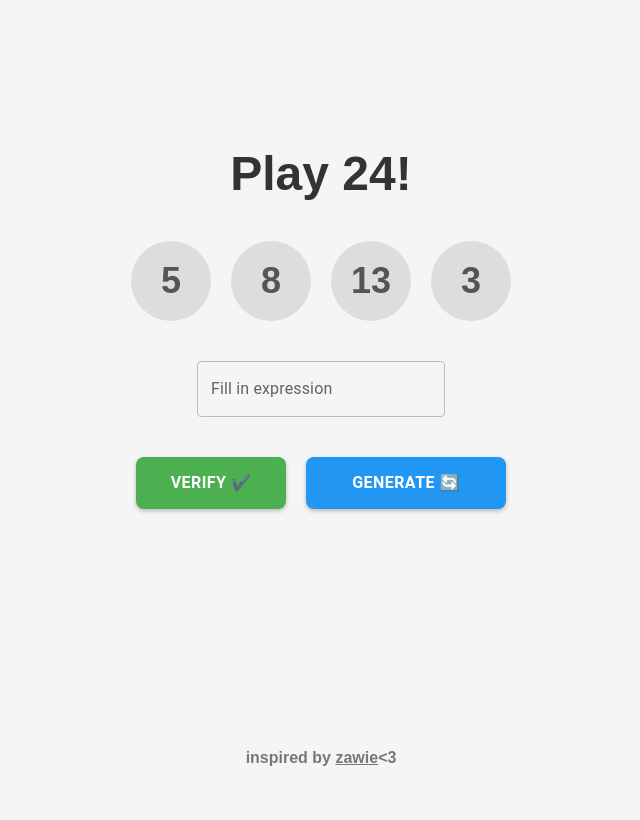
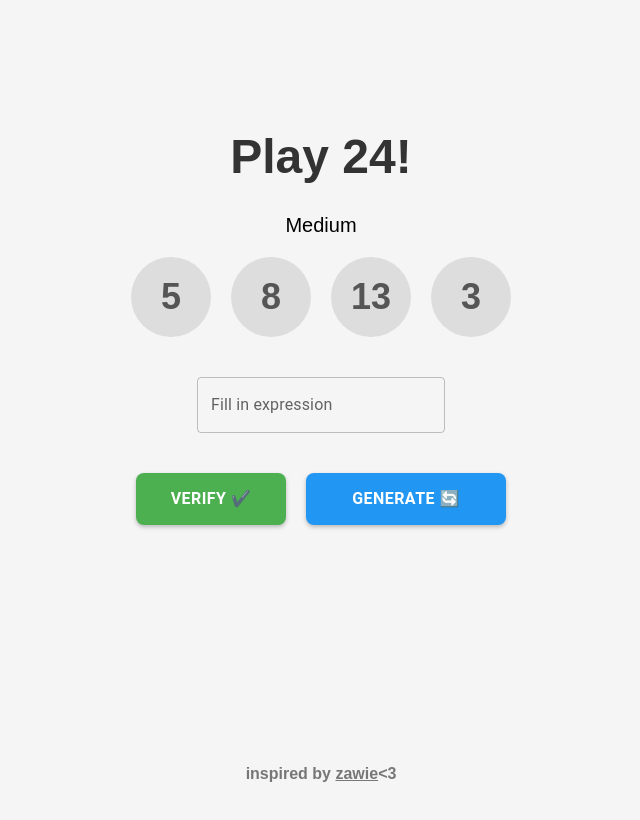
Before and after one commit to anyaguuu/24, a React (Create React App) app: page / in a window 1280 px wide. Both pictures are taken after a click on the button "GENERATE NEW NUMBERS 🔄". Shown: the top 820 px of the page, without its empty margins (319-959 px from the left). Built offline with nearby package versions, Linux system fonts and the light colour scheme.

Commit message:
levels working!

```diff
--- a/package.json
+++ b/package.json
@@ -37,5 +37,8 @@
       "last 1 firefox version",
       "last 1 safari version"
     ]
+  },
+  "devDependencies": {
+    "@babel/plugin-proposal-private-property-in-object": "^7.21.11"
   }
 }
--- a/src/App.js
+++ b/src/App.js
@@ -1,5 +1,5 @@
-import React, { useState } from 'react';
-import { Button, TextField } from '@mui/material';
+import React, { useState, useEffect } from 'react';
+import { Button, TextField, Box } from '@mui/material';
 import DisplayResult from './displayResult';
 
 const generatePermutations = (arr, perm = [], result = []) => {
@@ -24,29 +24,42 @@ const getNums = () => {
   return nums;
 };
 
+// total # solutions
 const getNumSolutions = (nums) => {
   let numSolutions = 0;
-  const ops = ['+', '-', '*', '/'];
+  const perms = [];
+  generatePermutations(nums, [], perms);
+  perms.forEach((perm) => {
+    console.log('testing perm: ' + perm);
+    if (testOnePerm(perm)) numSolutions++;
+  });
+  console.log('num solutions: ' + numSolutions);
+  return numSolutions;
+};
+
+// check if one solution exists
+const testOnePerm = (nums) => {
+  const ops = ['+', '-', '*', '/', '**'];
   for (let i = 0; i < 4; i++) {
     for (let j = 0; j < 4; j++) {
       for (let k = 0; k < 4; k++) {
         const expression = `(${nums[0]} ${ops[i]} ${nums[1]}) ${ops[j]} (${nums[2]} ${ops[k]} ${nums[3]})`;
         if (eval(expression) === 24) {
           console.log('answer exists: ', expression);
-          numSolutions++;
+          return true;
         }
       }
     }
   }
-  console.log('no answer');
-  return numSolutions;
+  console.log('no solution');
+  return false;
 };
 
-const calcDifficulty = (numSolutions) => {
+const getLevel = (numSolutions) => {
   if (numSolutions == 0) return 0; // unsolvable
-  else if (numSolutions >= 10) return 1; // easy
-  else if (nunSolutions >= 5) return 2; // medium
-  else return 3; // hard
+  else if (numSolutions >= 5) return 1; // easy
+  else if (numSolutions >= 3) return 2; // medium
+  else return 3; // hard (1 solution or unsolveable)
 };
 
 const App = () => {
@@ -55,6 +68,14 @@ const App = () => {
   const [userExpr, setUserExpr] = useState('');
   const [textValue, setTextValue] = useState('');
   const [started, setStarted] = useState(false);
+  const [level, setLevel] = useState(0);
+
+  // update level
+  //   useEffect(() => {
+  //     const newLevel = getLevel(getNumSolutions(nums));
+  //     setLevel(newLevel);
+  //     console.log('new level: ' + newLevel);
+  //   }, [nums]);
 
   const checkAllNumsIncluded = () => {
     const extractIntegers = (expression) => {
@@ -92,11 +113,27 @@ const App = () => {
     setNums(newNums);
     setTextValue('');
     setResult(null);
+    const newLevel = getLevel(getNumSolutions(newNums));
+    setLevel(newLevel);
+    console.log('new level: ' + newLevel);
   };
 
   return (
     <div style={styles.container}>
       <h1 style={styles.title}>Play 24!</h1>
+      <div style={styles.levelContainer}>
+        <div style={styles.level}>
+          {started && (
+            <Box sx={{ display: 'inline' }}>
+              {level === 0 || level === 3
+                ? 'Difficult'
+                : level === 2
+                ? 'Medium'
+                : 'Easy'}
+            </Box>
+          )}
+        </div>
+      </div>
       <div style={styles.cardContainer}>
         {nums.map((num, index) => (
           <div key={index} style={styles.card}>
@@ -163,7 +200,18 @@ const styles = {
     fontSize: '48px',
     fontWeight: 'bold',
     color: '#333',
-    marginBottom: '40px',
+    marginBottom: '20px',
+  },
+  levelContainer: {
+    display: 'flex',
+    justifyContent: 'left',
+    alignItems: 'left',
+    margin: '10px 0px 20px 0px', // top right bottom left
+  },
+  level: {
+    fontSize: '20px',
+    alignItems: 'center',
+    fontFamily: 'Arial, sans-serif',
   },
   cardContainer: {
     display: 'flex',
```
Also changed, not shown: 1 other file (tests, documents, lock files or other folders).
